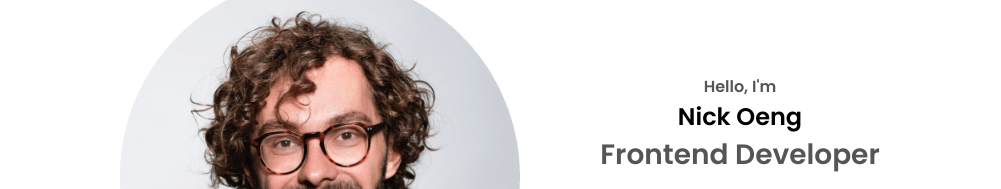
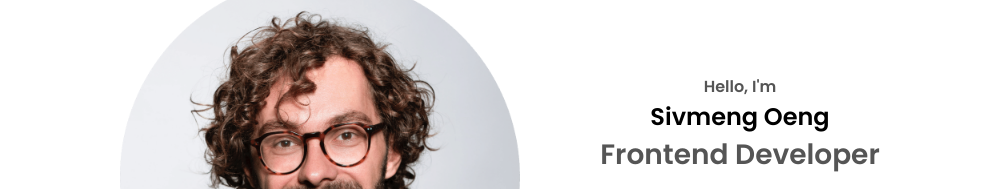
Before and after one commit to SivmengO/HTML-CSS-JS-Portfolio, a plain HTML site: page index.HTML in a window 1280 px wide. Shown: the part 307-496 px from the top of the page, without its empty margins (140-1141 px from the left). Drawn offline with Linux system fonts and the light colour scheme.

Commit message:
Update index.HTML

```diff
--- a/index.HTML
+++ b/index.HTML
@@ -44,7 +44,7 @@
         </div>
         <div class="section_text">
             <p class = "section_text_p1"> Hello, I'm</p>
-            <h1 class = "tille"> Nick Oeng </h1>
+            <h1 class = "tille"> Sivmeng Oeng </h1>
             <p class = " section_text_p2">Frontend Developer</p>
             <div class="btn-container">
                 <button
```
